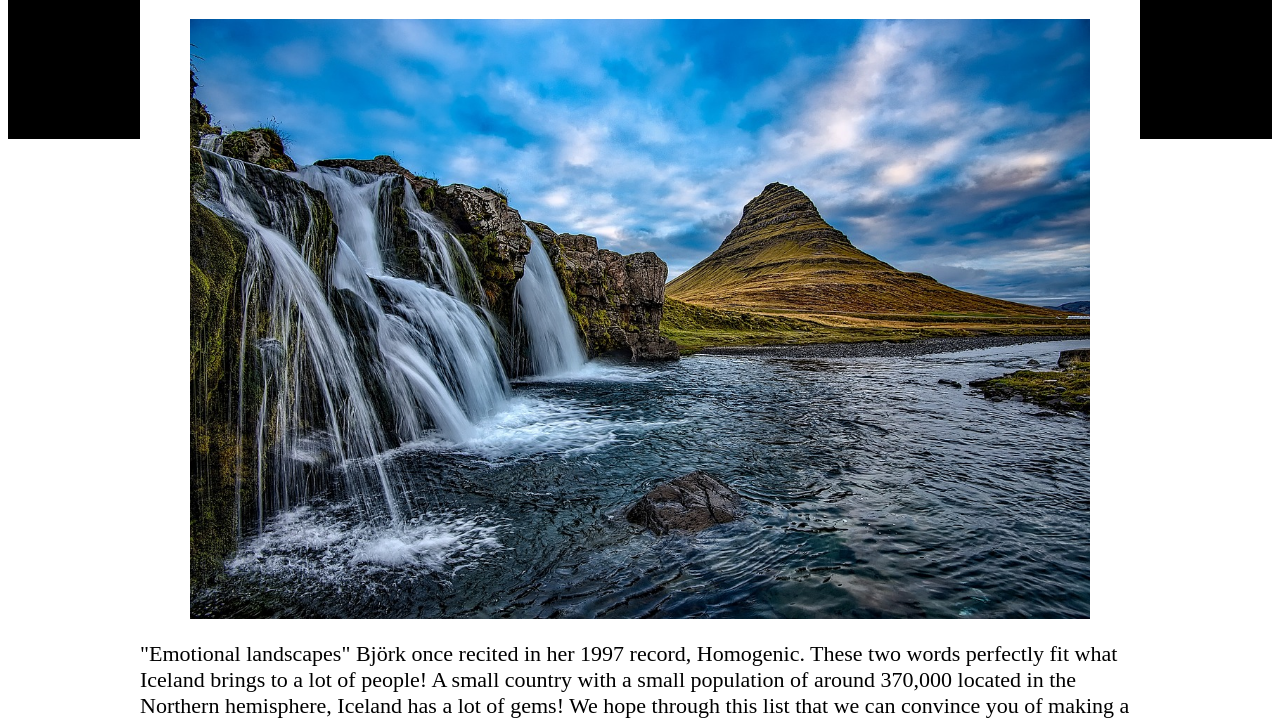
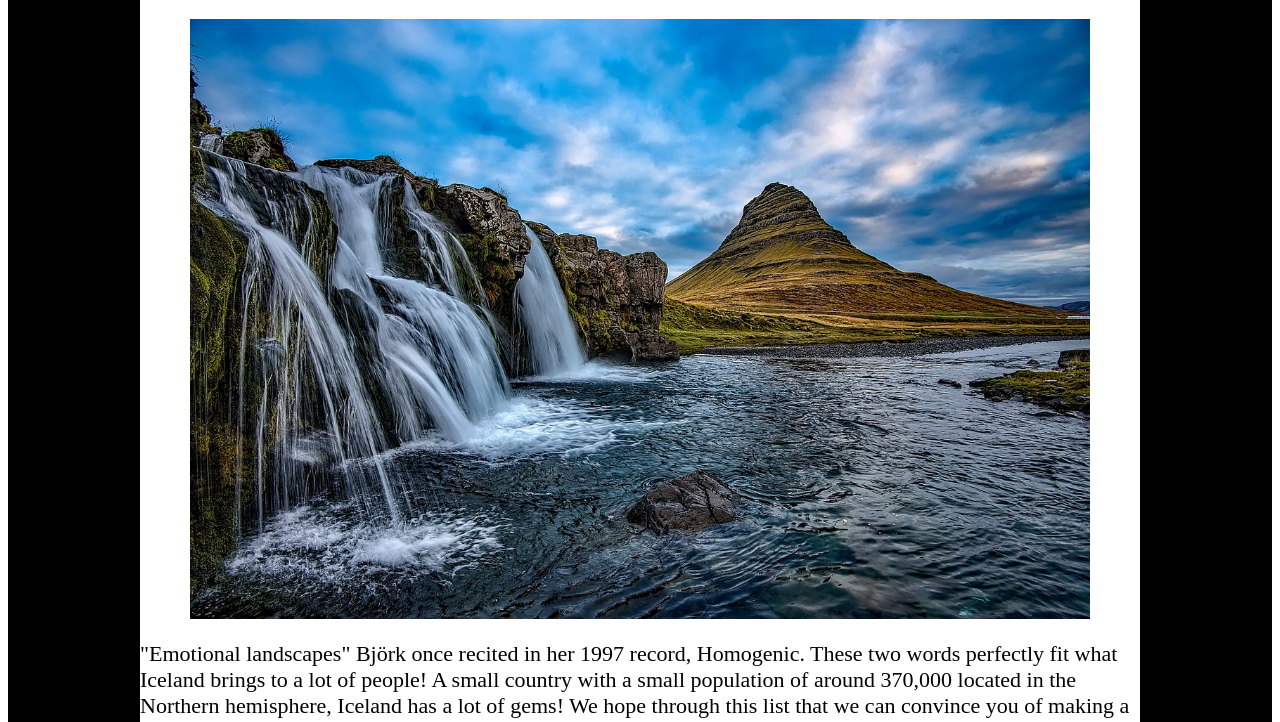
Before and after one commit to dra-gon-del/01Portfolio.iceland, a plain HTML site: page Folder.1/01-iceland/index.html in a window 1280 px wide. Shown: the part 69-791 px from the top of the page. Drawn offline with Linux system fonts and the light colour scheme.

Commit message:
37 black boxes flex 1

```diff
--- a/Folder.1/01-iceland/styles.css
+++ b/Folder.1/01-iceland/styles.css
@@ -5,9 +5,8 @@ body {
 
 .greybox {
     background-color: black;
-    height: 200px;
-    width: 200px;
-
+    flex-direction: row;
+    flex: 1;
 }
 
 .maincontent {
```
